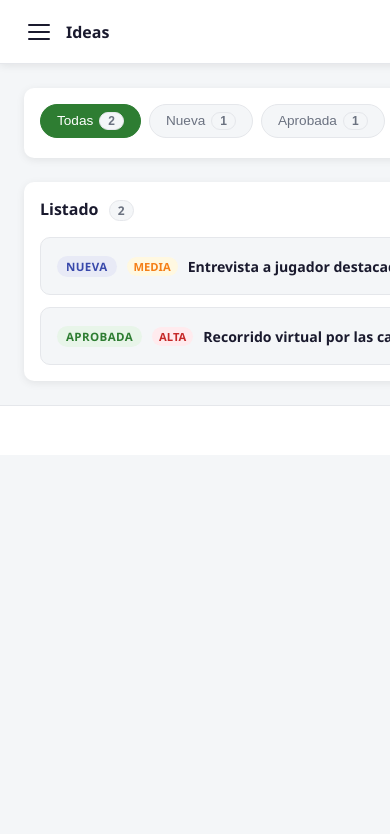
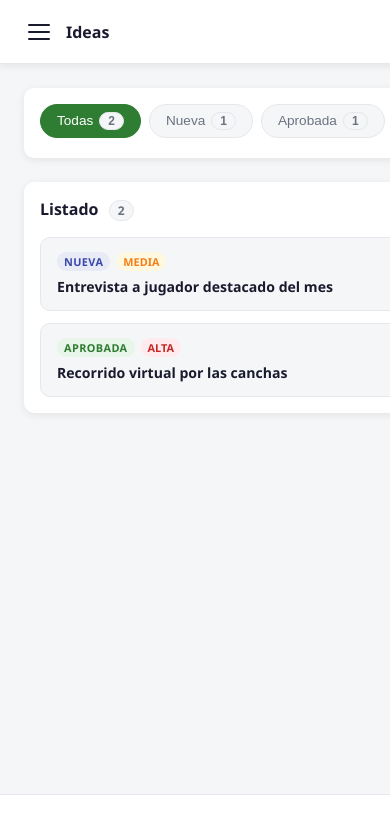
Before and after one commit to ProgCan98/tennis-club-social-manager, a React (Vite) app in the folder react/: page /ideas in a window 390 px wide. Shown: the top 834 px of the page. Built offline with nearby package versions, Linux system fonts and the light colour scheme.

Commit message:
fix: footer always at bottom, ideas items contained in mobile

```diff
--- a/react/src/style.css
+++ b/react/src/style.css
@@ -1074,11 +1074,13 @@ body {
     flex-direction: column;
   }
 
-  /* --- Layout: sin margen izquierdo --- */
+  /* --- Layout: sin margen izquierdo, footer siempre abajo --- */
   .layout {
     margin-left: 0;
     width: 100%;
     min-height: 100dvh;
+    display: flex;
+    flex-direction: column;
   }
 
   /* --- Topbar: hamburguesa + título + acción --- */
@@ -1142,7 +1144,6 @@ body {
   .main-content {
     padding: 16px;
     gap: 16px;
-    flex: 0 0 auto;
   }
 
   .section {
@@ -1195,18 +1196,33 @@ body {
   /* --- Idea item --- */
   .idea-item {
     flex-wrap: wrap;
-    gap: 10px;
-    overflow: visible;
+    align-items: flex-start;
+    gap: 8px;
+    overflow: hidden;
   }
 
   .idea-item__main {
+    flex: 1;
+    min-width: 0;
     flex-wrap: wrap;
-    min-width: 0;
-    flex: 1;
+    gap: 6px;
+  }
+
+  .idea-item__title {
+    width: 100%;
+    white-space: normal;
+    word-break: break-word;
   }
 
   .idea-item__actions {
     flex-shrink: 0;
+    margin-left: auto;
+  }
+
+  .idea-item__status,
+  .idea-item__priority {
+    font-size: 0.68rem;
+    padding: 2px 7px;
   }
 
   /* --- Calendario compacto --- */
```
